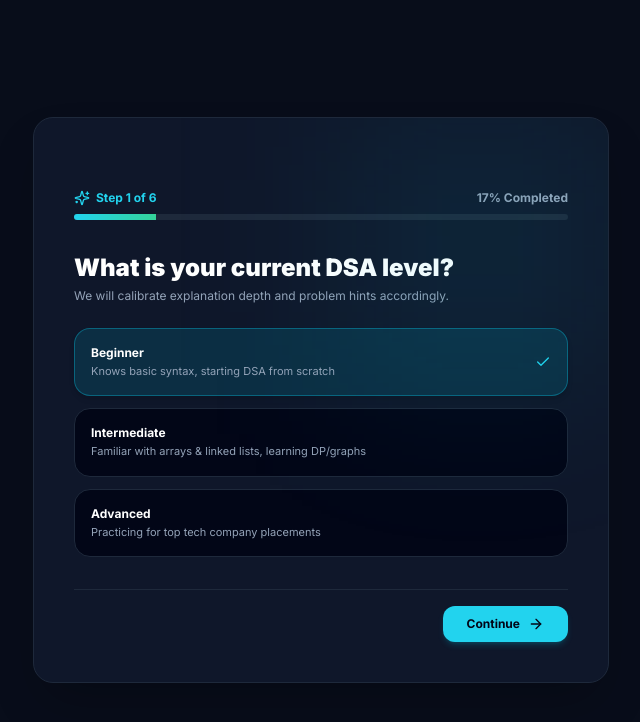
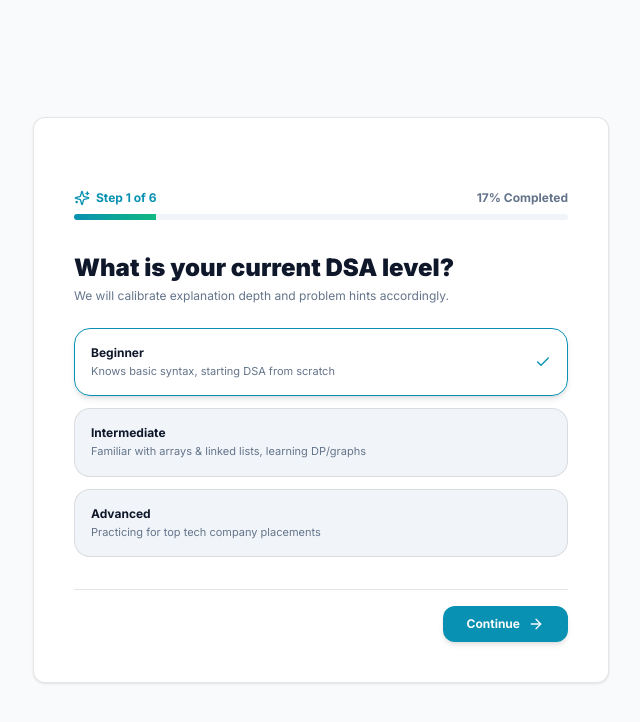
Before and after one commit to vikram1110dev/DSA-De-coder, a Next.js app: page /onboarding in a window 1280 px wide. Shown: the top 722 px of the page, without its empty margins (319-959 px from the left). Built offline with nearby package versions, Linux system fonts and the light colour scheme.

Commit message:
style: make onboarding page fully theme adaptive and support Light/Forest/Cyberpunk colors

```diff
--- a/src/app/onboarding/page.tsx
+++ b/src/app/onboarding/page.tsx
@@ -56,22 +56,22 @@ export default function OnboardingPage() {
   };
 
   return (
-    <div className="min-h-screen bg-[#080d1a] text-slate-100 flex items-center justify-center p-4 sm:p-6">
-      <div className="w-full max-w-xl bg-slate-900 border border-slate-800 rounded-3xl p-6 sm:p-10 shadow-2xl space-y-8 relative overflow-hidden">
+    <div className="min-h-screen bg-bg-primary text-text-primary flex items-center justify-center p-4 sm:p-6">
+      <div className="w-full max-w-xl surface p-6 sm:p-10 shadow-2xl space-y-8 relative overflow-hidden">
         {/* Glowing backdrop */}
-        <div className="absolute top-0 right-0 w-64 h-64 bg-cyan-500/10 blur-[90px] pointer-events-none" />
+        <div className="absolute top-0 right-0 w-64 h-64 bg-accent/10 blur-[90px] pointer-events-none" />
 
         {/* Top Stepper Indicator */}
         <div className="space-y-2">
-          <div className="flex items-center justify-between text-xs font-bold text-slate-400">
-            <span className="text-cyan-400 flex items-center gap-1.5">
+          <div className="flex items-center justify-between text-xs font-bold text-text-muted">
+            <span className="text-accent flex items-center gap-1.5">
               <Sparkles className="w-4 h-4" /> Step {step} of 6
             </span>
             <span>{Math.round((step / 6) * 100)}% Completed</span>
           </div>
-          <div className="w-full h-1.5 bg-slate-800 rounded-full overflow-hidden">
+          <div className="w-full h-1.5 bg-bg-inset rounded-full overflow-hidden">
             <div
-              className="h-full bg-gradient-to-r from-cyan-400 to-emerald-400 transition-all duration-300"
+              className="h-full bg-gradient-to-r from-accent to-accent-emerald transition-all duration-300"
               style={{ width: `${(step / 6) * 100}%` }}
             />
           </div>
@@ -81,10 +81,10 @@ export default function OnboardingPage() {
         {step === 1 && (
           <div className="space-y-6 animate-in fade-in zoom-in-95 duration-200">
             <div className="space-y-1">
-              <h2 className="text-xl sm:text-2xl font-black text-white">
+              <h2 className="text-xl sm:text-2xl font-black text-text-primary">
                 What is your current DSA level?
               </h2>
-              <p className="text-xs text-slate-400">
+              <p className="text-xs text-text-muted">
                 We will calibrate explanation depth and problem hints accordingly.
               </p>
             </div>
@@ -101,15 +101,15 @@ export default function OnboardingPage() {
                   className={clsx(
                     'p-4 rounded-2xl border text-left transition-all flex items-center justify-between',
                     dsaLevel === lvl.id
-                      ? 'bg-cyan-500/15 border-cyan-500/40 text-cyan-200 shadow-md'
-                      : 'bg-slate-950 border-slate-800 text-slate-300 hover:border-slate-700'
+                      ? 'bg-accent/15 border-accent text-text-primary shadow-md'
+                      : 'bg-bg-inset border-border-default text-text-secondary hover:border-accent'
                   )}
                 >
                   <div>
-                    <div className="text-xs font-bold text-white">{lvl.title}</div>
-                    <div className="text-[11px] text-slate-400 mt-0.5">{lvl.desc}</div>
+                    <div className="text-xs font-bold text-text-primary">{lvl.title}</div>
+                    <div className="text-[11px] text-text-muted mt-0.5">{lvl.desc}</div>
                   </div>
-                  {dsaLevel === lvl.id && <Check className="w-4 h-4 text-cyan-400" />}
+                  {dsaLevel === lvl.id && <Check className="w-4 h-4 text-accent" />}
                 </button>
               ))}
             </div>
@@ -120,10 +120,10 @@ export default function OnboardingPage() {
         {step === 2 && (
           <div className="space-y-6 animate-in fade-in zoom-in-95 duration-200">
             <div className="space-y-1">
-              <h2 className="text-xl sm:text-2xl font-black text-white">
+              <h2 className="text-xl sm:text-2xl font-black text-text-primary">
                 Primary Programming Language?
               </h2>
-              <p className="text-xs text-slate-400">
+              <p className="text-xs text-text-muted">
                 Code examples, starter templates, and AI explanations will use this language.
               </p>
             </div>
@@ -141,8 +141,8 @@ export default function OnboardingPage() {
                   className={clsx(
                     'p-4 rounded-2xl border text-center font-bold text-xs transition-all',
                     language === lang.id
-                      ? 'bg-cyan-500/15 border-cyan-500/40 text-cyan-300'
-                      : 'bg-slate-950 border-slate-800 text-slate-300 hover:border-slate-700'
+                      ? 'bg-accent/15 border-accent text-text-primary'
+                      : 'bg-bg-inset border-border-default text-text-secondary hover:border-accent'
                   )}
                 >
                   {lang.name}
@@ -156,10 +156,10 @@ export default function OnboardingPage() {
         {step === 3 && (
           <div className="space-y-6 animate-in fade-in zoom-in-95 duration-200">
             <div className="space-y-1">
-              <h2 className="text-xl sm:text-2xl font-black text-white">
+              <h2 className="text-xl sm:text-2xl font-black text-text-primary">
                 Daily Study Commitment?
               </h2>
-              <p className="text-xs text-slate-400">
+              <p className="text-xs text-text-muted">
                 How many minutes can you dedicate each day?
               </p>
             </div>
@@ -177,12 +177,12 @@ export default function OnboardingPage() {
                   className={clsx(
                     'p-4 rounded-2xl border text-left transition-all',
                     dailyStudyTime === opt.mins
-                      ? 'bg-cyan-500/15 border-cyan-500/40 text-cyan-200'
-                      : 'bg-slate-950 border-slate-800 text-slate-300 hover:border-slate-700'
+                      ? 'bg-accent/15 border-accent text-text-primary'
+                      : 'bg-bg-inset border-border-default text-text-secondary hover:border-accent'
                   )}
                 >
-                  <div className="text-xs font-bold text-white">{opt.label}</div>
-                  <div className="text-[11px] text-slate-400 mt-0.5">{opt.desc}</div>
+                  <div className="text-xs font-bold text-text-primary">{opt.label}</div>
+                  <div className="text-[11px] text-text-muted mt-0.5">{opt.desc}</div>
                 </button>
               ))}
             </div>
@@ -193,10 +193,10 @@ export default function OnboardingPage() {
         {step === 4 && (
           <div className="space-y-6 animate-in fade-in zoom-in-95 duration-200">
             <div className="space-y-1">
-              <h2 className="text-xl sm:text-2xl font-black text-white">
+              <h2 className="text-xl sm:text-2xl font-black text-text-primary">
                 What is your primary goal?
               </h2>
-              <p className="text-xs text-slate-400">
+              <p className="text-xs text-text-muted">
                 Tailors practice problems toward campus placements or tech company interviews.
               </p>
             </div>
@@ -215,12 +215,12 @@ export default function OnboardingPage() {
                   className={clsx(
                     'p-3.5 rounded-2xl border text-left text-xs font-bold transition-all flex items-center justify-between',
                     goal === g.id
-                      ? 'bg-cyan-500/15 border-cyan-500/40 text-cyan-200'
-                      : 'bg-slate-950 border-slate-800 text-slate-300 hover:border-slate-700'
+                      ? 'bg-accent/15 border-accent text-text-primary'
+                      : 'bg-bg-inset border-border-default text-text-secondary hover:border-accent'
                   )}
                 >
                   <span>{g.name}</span>
-                  {goal === g.id && <Check className="w-4 h-4 text-cyan-400" />}
+                  {goal === g.id && <Check className="w-4 h-4 text-accent" />}
                 </button>
               ))}
             </div>
@@ -231,10 +231,10 @@ export default function OnboardingPage() {
         {step === 5 && (
           <div className="space-y-6 animate-in fade-in zoom-in-95 duration-200">
             <div className="space-y-1">
-              <h2 className="text-xl sm:text-2xl font-black text-white">
+              <h2 className="text-xl sm:text-2xl font-black text-text-primary">
                 Target Roadmap Timeline?
               </h2>
-              <p className="text-xs text-slate-400">
+              <p className="text-xs text-text-muted">
                 Choose the milestone duration for your full curriculum roadmap.
               </p>
             </div>
@@ -251,12 +251,12 @@ export default function OnboardingPage() {
                   className={clsx(
                     'p-4 rounded-2xl border text-center transition-all',
                     targetDays === t.days
-                      ? 'bg-cyan-500/15 border-cyan-500/40 text-cyan-200'
-                      : 'bg-slate-950 border-slate-800 text-slate-300 hover:border-slate-700'
+                      ? 'bg-accent/15 border-accent text-text-primary'
+                      : 'bg-bg-inset border-border-default text-text-secondary hover:border-accent'
                   )}
                 >
-                  <div className="text-xs font-bold text-white">{t.label}</div>
-                  <div className="text-[10px] text-slate-400 mt-1">{t.desc}</div>
+                  <div className="text-xs font-bold text-text-primary">{t.label}</div>
+                  <div className="text-[10px] text-text-muted mt-1">{t.desc}</div>
                 </button>
               ))}
             </div>
@@ -267,10 +267,10 @@ export default function OnboardingPage() {
         {step === 6 && (
           <div className="space-y-6 animate-in fade-in zoom-in-95 duration-200">
             <div className="space-y-1">
-              <h2 className="text-xl sm:text-2xl font-black text-white">
+              <h2 className="text-xl sm:text-2xl font-black text-text-primary">
                 Preferred Study Hour?
               </h2>
-              <p className="text-xs text-slate-400">
+              <p className="text-xs text-text-muted">
                 We'll schedule your daily smart reminder at this time.
               </p>
             </div>
@@ -280,7 +280,7 @@ export default function OnboardingPage() {
                 type="time"
                 value={preferredTime}
                 onChange={(e) => setPreferredTime(e.target.value)}
-                className="w-full bg-slate-950 border border-slate-800 rounded-2xl p-4 text-center font-mono font-bold text-xl text-cyan-300 focus:outline-none focus:border-cyan-500"
+                className="w-full bg-bg-inset border border-border-default rounded-2xl p-4 text-center font-mono font-bold text-xl text-accent focus:outline-none focus:border-accent"
               />
 
               <div className="flex flex-wrap gap-2 justify-center">
@@ -288,7 +288,7 @@ export default function OnboardingPage() {
                   <button
                     key={t}
                     onClick={() => setPreferredTime(t)}
-                    className="px-3 py-1.5 bg-slate-950 border border-slate-800 text-xs font-mono text-slate-300 rounded-xl hover:border-cyan-500"
+                    className="px-3 py-1.5 bg-bg-inset border border-border-default text-xs font-mono text-text-secondary rounded-xl hover:border-accent"
                   >
                     {t}
                   </button>
@@ -299,11 +299,11 @@ export default function OnboardingPage() {
         )}
 
         {/* Bottom Navigation Buttons */}
-        <div className="flex items-center justify-between pt-4 border-t border-slate-800">
+        <div className="flex items-center justify-between pt-4 border-t border-border-default">
           {step > 1 ? (
             <button
               onClick={() => setStep(step - 1)}
-              className="flex items-center gap-1.5 px-4 py-2.5 text-xs font-bold text-slate-400 hover:text-white transition-colors"
+              className="flex items-center gap-1.5 px-4 py-2.5 text-xs font-bold text-text-muted hover:text-text-primary transition-colors"
             >
               <ArrowLeft className="w-4 h-4" />
               <span>Back</span>
@@ -313,7 +313,7 @@ export default function OnboardingPage() {
           {step < 6 ? (
             <button
               onClick={() => setStep(step + 1)}
-              className="flex items-center gap-2 px-6 py-2.5 text-xs font-bold text-slate-950 bg-cyan-400 hover:bg-cyan-300 rounded-xl transition-all shadow-md shadow-cyan-500/20"
+              className="flex items-center gap-2 px-6 py-2.5 text-xs font-bold text-bg-primary bg-accent hover:bg-accent-hover rounded-xl transition-all shadow-md shadow-accent/20"
             >
               <span>Continue</span>
               <ArrowRight className="w-4 h-4" />
@@ -321,7 +321,7 @@ export default function OnboardingPage() {
           ) : (
             <button
               onClick={handleFinish}
-              className="flex items-center gap-2 px-6 py-2.5 text-xs font-bold text-slate-950 bg-gradient-to-r from-emerald-400 to-cyan-400 hover:opacity-95 rounded-xl transition-all shadow-md shadow-emerald-500/20"
+              className="flex items-center gap-2 px-6 py-2.5 text-xs font-bold text-white bg-gradient-to-r from-accent-emerald to-accent hover:opacity-95 rounded-xl transition-all shadow-md shadow-accent-emerald/20"
             >
               <span>Generate My Roadmap</span>
               <Sparkles className="w-4 h-4" />
```
